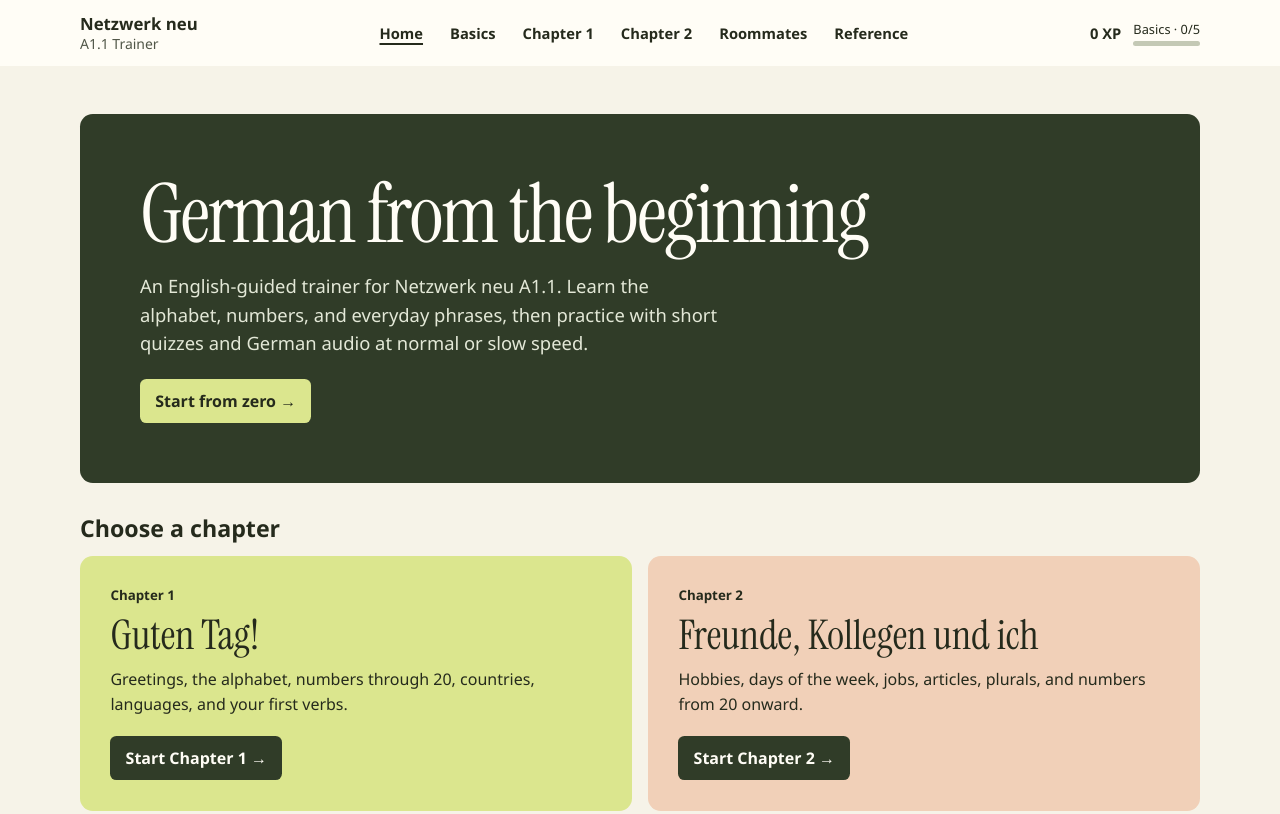
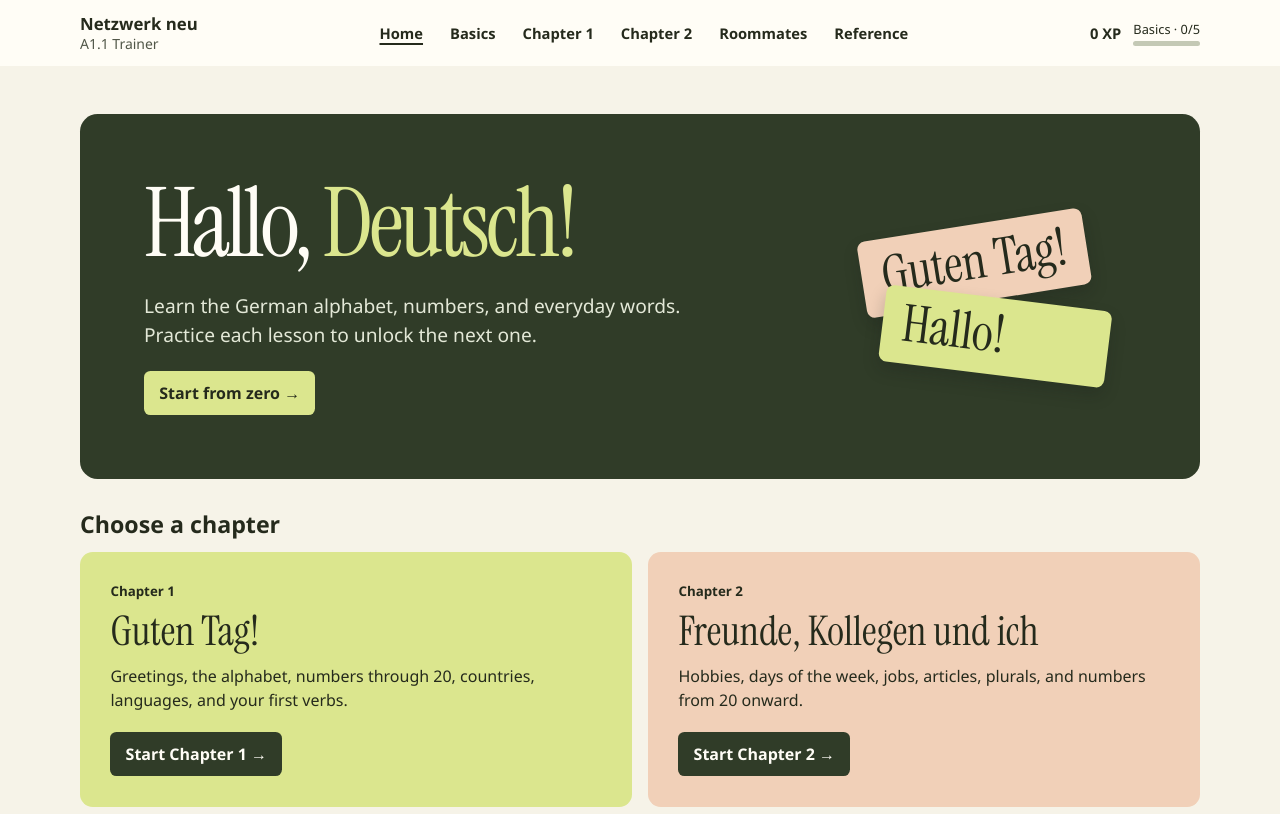
Before and after one commit to antaripnandi/netzwerk-trainer, a plain HTML site: page index.html in a window 1280 px wide. Shown: the top 814 px of the page. Drawn offline with Linux system fonts and the light colour scheme.

```diff
--- a/app.js
+++ b/app.js
@@ -280,9 +280,12 @@ function homePage() {
   const action = !next ? 'Review the course' :
     passed.size || [...solved].some(key => key.startsWith('quiz-')) ? 'Continue learning' : 'Start from zero';
   return `<section class="hero">
-    <h1>German from the beginning</h1>
-    <p>An English-guided trainer for ${german('Netzwerk neu')} A1.1. Learn the alphabet, numbers, and everyday phrases, then practice with short quizzes and German audio at normal or slow speed.</p>
-    <a class="primary hero-start" href="#${next?.route || 'basics/1'}">${action} →</a>
+    <div>
+      <h1 lang="de">Hallo, <span>Deutsch!</span></h1>
+      <p>Learn the German alphabet, numbers, and everyday words. Practice each lesson to unlock the next one.</p>
+      <a class="primary hero-start" href="#${next?.route || 'basics/1'}">${action} →</a>
+    </div>
+    <div class="word-art" aria-hidden="true"><span>Guten Tag!</span><span>Hallo!</span></div>
   </section>
   <section aria-labelledby="chapters-title">
     <h2 class="section-title" id="chapters-title">Choose a chapter</h2>
--- a/style.css
+++ b/style.css
@@ -60,11 +60,16 @@ main:focus { outline: none; }
 .site-footer { margin-top: auto; background: var(--white); }
 .footer-inner { display: flex; flex-wrap: wrap; justify-content: space-between; align-items: center; gap: .5rem 1.25rem; padding-block: 1.25rem; color: var(--muted); font-size: .9rem; }
 .footer-inner strong, .footer-inner a:hover { color: var(--ink); }
-.hero { padding: clamp(1.6rem, 5vw, 3.75rem); border-radius: .8rem; color: var(--white); background: var(--green); }
-.hero h1 { font: 400 clamp(2.8rem, 6.4vw, 5.25rem)/1 'Instrument Serif', Georgia, serif; letter-spacing: -.025em; text-wrap: pretty; }
-.hero p { max-width: 37rem; margin-top: 1rem; color: #e3e8d7; font-size: clamp(1rem, 2vw, 1.15rem); }
+.hero { display: grid; grid-template-columns: minmax(0, 1fr) minmax(13rem, .47fr); align-items: center; gap: 2rem; padding: clamp(1.6rem, 5vw, 4.25rem); border-radius: 1.1rem; color: var(--white); background: var(--green); overflow: hidden; }
+.hero h1 { font: 400 clamp(3.05rem, 7.6vw, 6rem)/.96 'Instrument Serif', Georgia, serif; letter-spacing: -.04em; }
+.hero h1 span { color: var(--lime); }
+.hero p { max-width: 34rem; margin-top: 1.25rem; color: #e3e8d7; font-size: clamp(1rem, 2vw, 1.2rem); }
 .hero .hero-start { background: var(--lime); color: var(--ink); margin-top: 1.3rem; }
 .hero .hero-start:hover { background: #edf2b9; }
+.word-art { position: relative; height: 12rem; display: grid; place-content: center; font: 400 clamp(2.35rem, 4vw, 3.75rem)/1 'Instrument Serif', Georgia, serif; color: var(--ink); white-space: nowrap; }
+.word-art span { padding: .7rem 1.25rem .9rem; border-radius: .5rem; box-shadow: 0 8px 16px #111a1835; }
+.word-art span:first-child { background: var(--peach); transform: rotate(-9deg) translate(-.55rem, .2rem); }
+.word-art span:last-child { background: var(--lime); transform: rotate(7deg) translate(.8rem, -.05rem); }
 .section-title { margin: 2rem 0 .95rem; font-size: 1.45rem; }
 .chapters, .people, .reference-grid { display: grid; grid-template-columns: repeat(2, minmax(0, 1fr)); gap: 1rem; }
 .chapter { display: grid; grid-template-rows: auto auto 1fr auto; padding: clamp(1.25rem, 3vw, 1.9rem); gap: .6rem; border-radius: .8rem; background: var(--lime); }
@@ -201,6 +206,8 @@ tbody th { font-weight: 650; }
   nav a { padding: .55rem .6rem; }
 }
 @media (max-width: 670px) {
+  .hero { grid-template-columns: 1fr; gap: .5rem; }
+  .word-art { height: 7.7rem; justify-content: end; padding-right: 1.25rem; }
   .workspace, .reference-grid { grid-template-columns: 1fr; }
   .topics { display: flex; overflow: auto; }
   .topics a { white-space: nowrap; }
```
